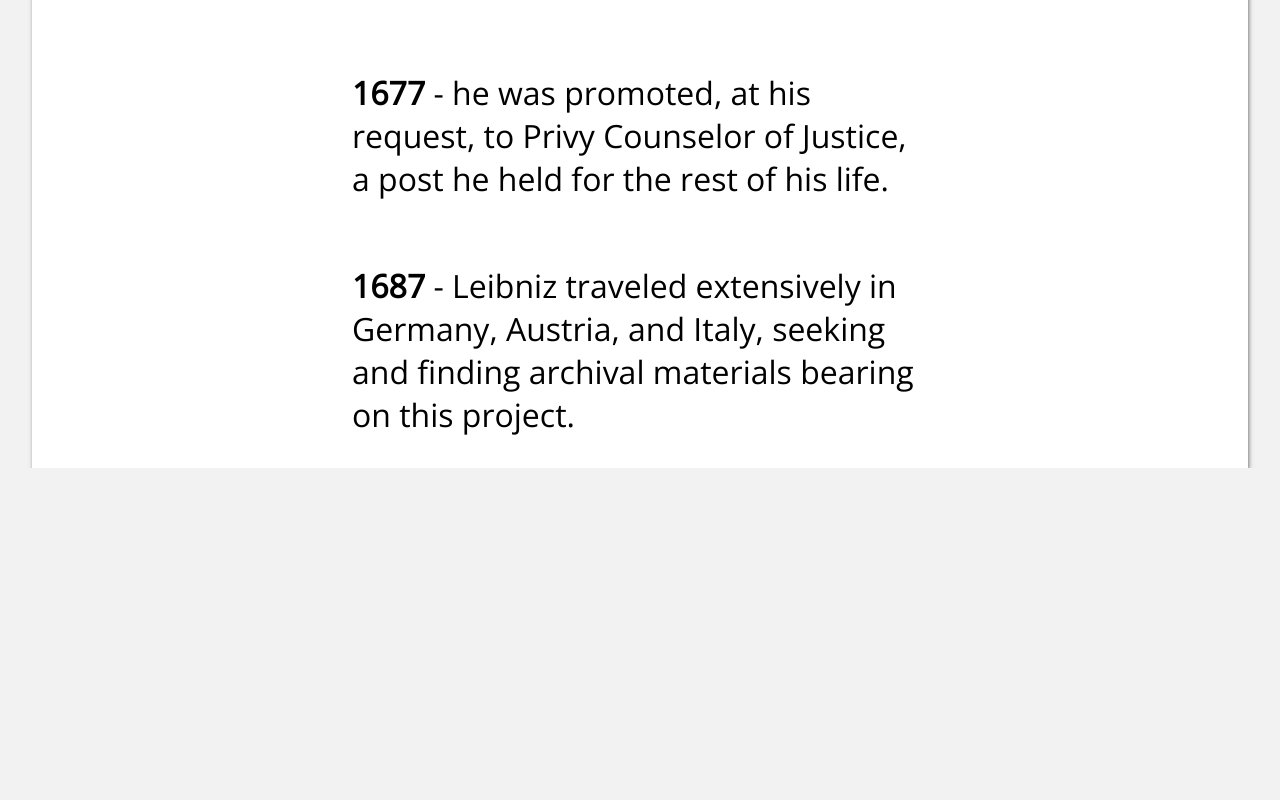
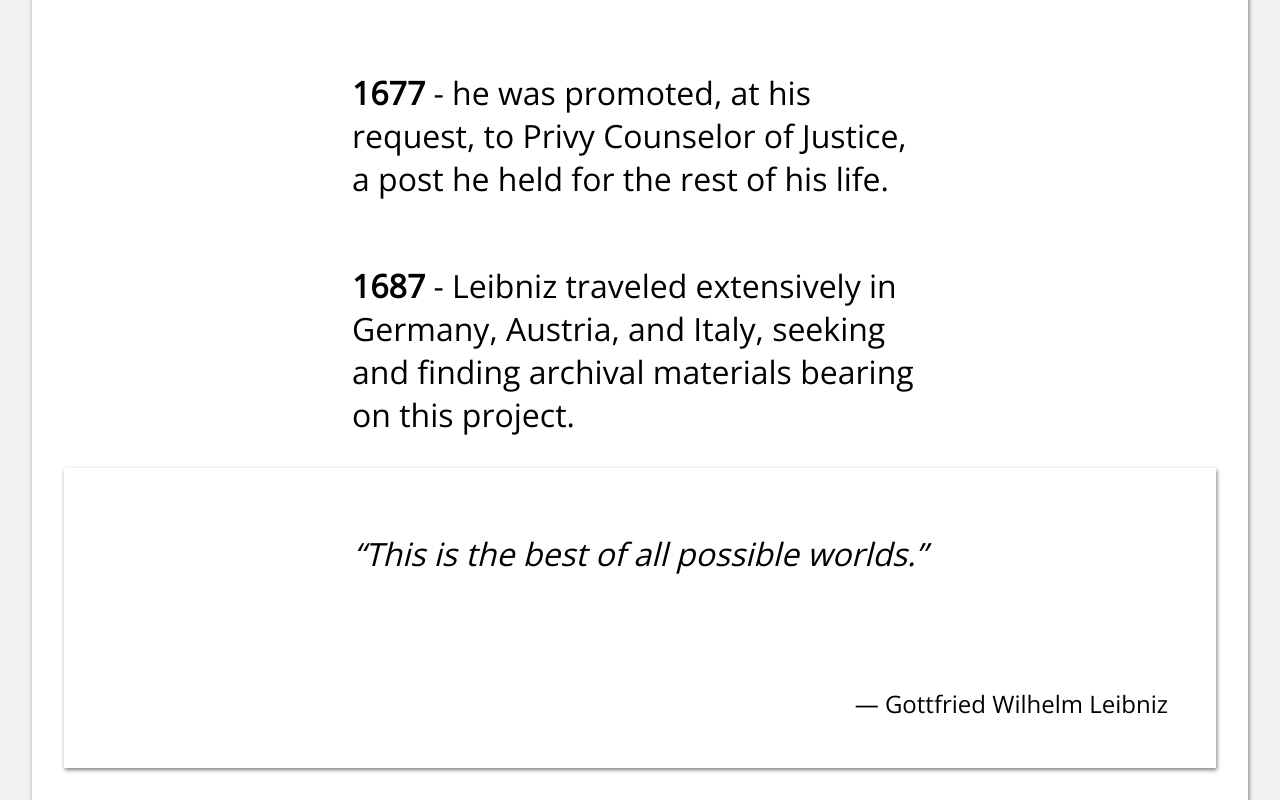
Before and after one commit to thepicture/TributePage, a plain HTML site: page index.html in a window 1280 px wide. Shown: the part 1793-2593 px from the top of the page. Before the commit the page ends 2261 px from the top, so only its background shows below. Drawn offline with nearby package versions, Linux system fonts and the light colour scheme.

Commit message:
Add a quote

```diff
--- a/index.html
+++ b/index.html
@@ -59,6 +59,10 @@
                             bearing on this project. </p>
                     </li>
                 </ul>
+                <div class="quote">
+                    <p><q>This is the best of all possible worlds.</q></p>
+                    <p class="quote__author">&mdash; Gottfried Wilhelm Leibniz</p>
+                </div>
             </section>
         </article>
     </main>
--- a/styles.css
+++ b/styles.css
@@ -34,10 +34,18 @@ h2 {
 }
 
 
-p {
+p{
     font-family:'Open Sans', 'Lucida Sans Regular', 'Lucida Grande', 'Lucida Sans Unicode', Geneva, Verdana, sans-serif;
     font-size: 2em;
     padding: 2em 0;
+}
+
+q {
+    font-style: italic;
+}
+
+q ~ p {
+    padding-top: 0;
 }
 
 figure {
@@ -95,3 +103,15 @@ ul p {
         width: 80%;
     }
 }
+
+.quote {
+    background-color: white;
+    box-shadow: 1px 2px 4px 0 rgb(0 0 0 / 50%);
+    margin-top: 2em;
+}
+
+.quote__author {
+    text-align: right;
+    margin-right: 2em;
+    font-size: 1.5em;
+}
```
